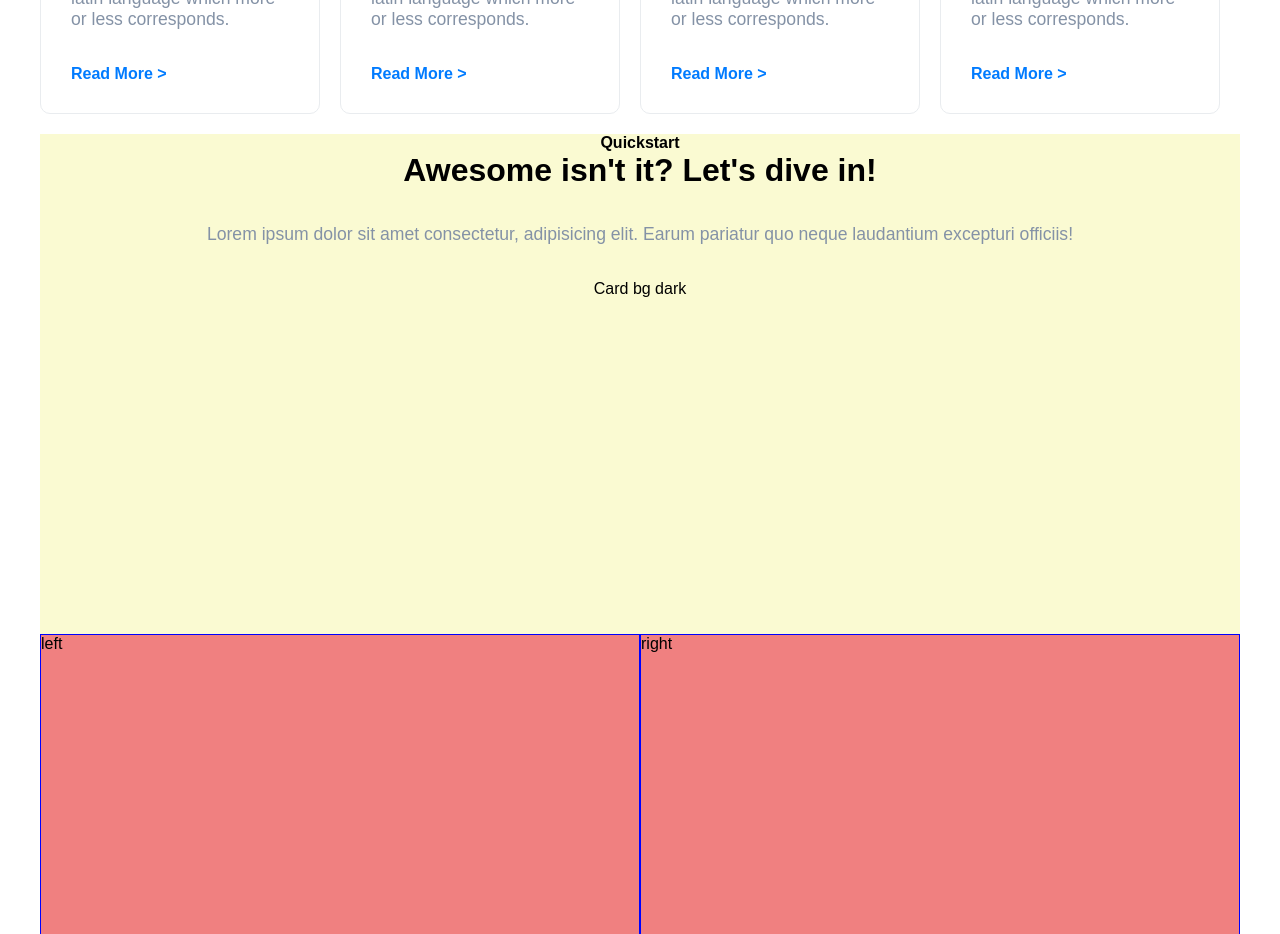
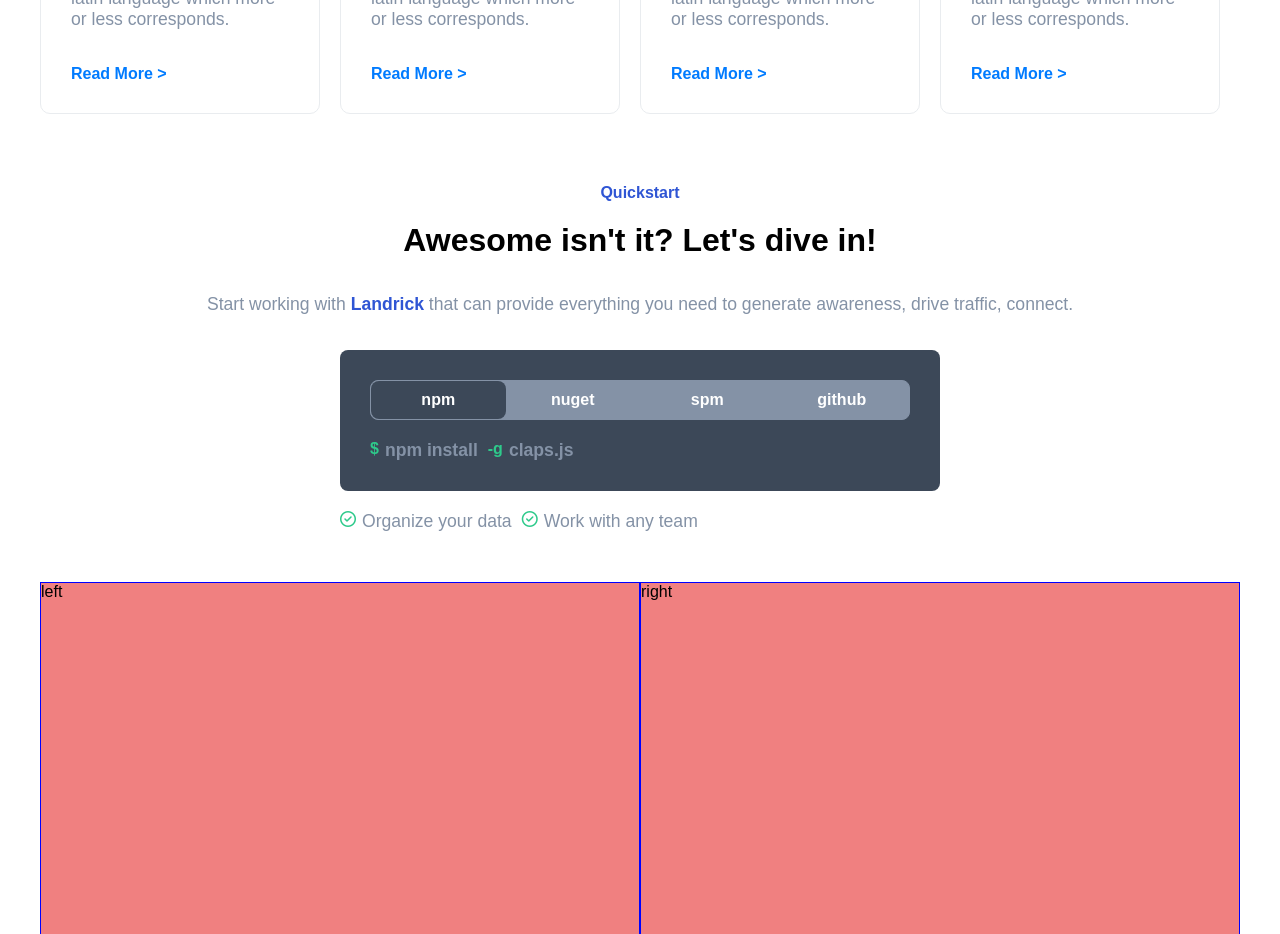
Before and after one commit to Claudio-Pri/proj-html-vuejs, a Vue app: page / in a window 1280 px wide. Shown: the part 1340-2274 px from the top of the page. Built offline with nearby package versions, Linux system fonts and the light colour scheme.

Commit message:
contenuti sezione quick-start

```diff
--- a/src/assets/scss/main.scss
+++ b/src/assets/scss/main.scss
@@ -25,6 +25,10 @@
 
 .justify-content-around {
     justify-content: space-around;
+}
+
+.justify-content-between {
+    justify-content: space-between;
 }
 
 .align-items-center {
@@ -99,8 +103,4 @@ p {
     color: $textGray;
     margin-bottom: 35px;
 
-    span {
-        color: $mainBlue;
-        font-weight: bold;
-    }
 }
--- a/src/assets/scss/partials/variables.scss
+++ b/src/assets/scss/partials/variables.scss
@@ -8,3 +8,5 @@ $textGray: #8492A6;
 $borderGray: #E9ECEF;
 
 $lightBg: #F8F9FC;
+
+$textGreen: #2ECA8B;
--- a/src/components/AppMain.vue
+++ b/src/components/AppMain.vue
@@ -118,11 +118,35 @@ export default {
             <h2>
               Awesome isn't it? Let's dive in!
             </h2>
-            <p>
-              Lorem ipsum dolor sit amet consectetur, adipisicing elit. Earum pariatur quo neque laudantium excepturi officiis!
-            </p>
-            <div>
-              Card bg dark
+            <AppParagraph />
+            <div class="card">
+              <div class=" d-flex justify-content-between lable-container">
+                <div class="card-lable" :class="{'active' : item.active == true}" v-for="(item, i) in store.quickStart" :key="i">
+                  <div>
+                    {{ item.itemName }}
+                  </div>
+                </div>
+              </div>
+              <div v-for="(item, i) in store.quickStart" :key="i">
+                <div class="d-flex" v-if="item.active == true">
+                  <span>$</span>
+                  <p>{{ item.commandOne }}</p>
+                  <span>-g</span>
+                  <p>{{ item.commandTwo }}</p>
+
+                </div>
+              </div>
+
+            </div>
+            <div class="perks d-flex">
+              <span>
+                <i class="fa-regular fa-circle-check"></i>
+              </span>
+              <p>Organize your data</p>
+              <span>
+                <i class="fa-regular fa-circle-check"></i>
+              </span>
+              <p>Work with any team</p>
             </div>
           </div>
         </div>
@@ -237,15 +261,75 @@ main {
   // box-shadow: 1px 1px 8px 0 $mainBlue;
 }
 
+#quick-start {
+  padding: 50px 0;
+  h4 {
+    color: $mainBlue;
+    margin-bottom: 20px;
+  }
+  .card {
+    max-width: 600px;
+    margin: 0 auto;
+    margin-bottom: 20px;
+    color: white;
+    background-color: $mainGray;
+    padding: 30px;
+    border-radius: 8px;
+    .lable-container {
+      background-color: $textGray;
+      border: 1px solid $textGray;
+      border-radius: 8px;
+      margin-bottom: 20px;
+      .card-lable {
+        padding: 10px 30px;
+        width: 25%;
+        font-weight: bold;
+        border-radius: 8px;
+
+        &.active {
+          background-color: $mainGray;
+        }
+
+      }
+
+    }
+    span {
+      color: $textGreen;
+      font-weight: bold;
+      margin-right: 6px;
+    }
+    p {
+      font-weight: bold;
+      margin-right: 10px;
+      margin-bottom: 0;
+
+    }
+  }
+  .perks {
+    max-width: 600px;
+    margin: 0 auto;
+    span {
+      color: $textGreen;
+      font-weight: bold;
+      margin-right: 6px;
+    }
+    p {
+
+      margin-right: 10px;
+      margin-bottom: 0;
+
+    }
+  }
+}
 //debug struttura
 // #features .container {
 //   min-height: 500px;
 //   background-color: lightcoral;
 // }
-#quick-start .container {
-  min-height: 500px;
-  background-color: lightgoldenrodyellow;
-}
+// #quick-start .container {
+//   min-height: 500px;
+//   background-color: lightgoldenrodyellow;
+// }
 #tools .container .my-col-6 {
   min-height: 500px;
   background-color: lightcoral;
--- a/src/components/AppParagraph.vue
+++ b/src/components/AppParagraph.vue
@@ -20,5 +20,15 @@ export default {
 <style lang="scss" scoped>
 @use '../assets/scss/partials/variables' as *;
 
+p {
+    font-size: 1.1rem;
+    color: $textGray;
+    margin-bottom: 35px;
+
+    span {
+        color: $mainBlue;
+        font-weight: bold;
+    }
+}
 
 </style>
--- a/src/store.js
+++ b/src/store.js
@@ -55,7 +55,37 @@ export const store = reactive({
             href: '#',
             img: '/public/img/spotify.svg'
         },
-    ]
+    ],
+    quickStart: [
+        {
+            itemName: 'npm',
+            active: true,
+            commandOne: 'npm install',
+            commandTwo: 'claps.js',
+
+        },
+        {
+            itemName: 'nuget',
+            active: false,
+            commandOne: 'npm get chicken',
+            commandTwo: 'claps.js',
+
+        },
+        {
+            itemName: 'spm',
+            active: false,
+            commandOne: 'npm install qualcosa',
+            commandTwo: 'claps.js',
+
+        },
+        {
+            itemName: 'github',
+            active: false,
+            commandOne: '$ npm install qualcosa',
+            commandTwo: 'claps.js',
+
+        },
+    ],
 
 
 });
```
